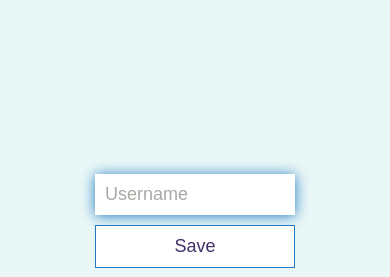
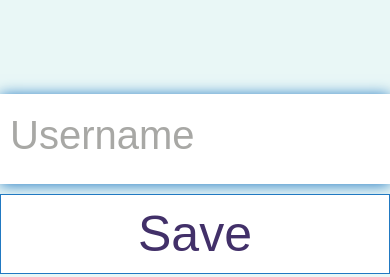
Before and after one commit to David-Ade-Creator/quizapp, a plain HTML site: page end.html in a window 390 px wide. Shown: the part 168-445 px from the top of the page. Drawn offline with Linux system fonts and the light colour scheme.

Commit message:
responsive design

```diff
--- a/style.css
+++ b/style.css
@@ -118,3 +118,21 @@ input{
 input::placeholder{
   color:#a8a8a5;
 }
+
+@media screen and (max-width:991px){
+  #home h1{
+    font-size: 150px;
+  }
+  .btn{
+    font-size: 50px;
+    width:100%;
+  }
+  input{
+    width: 100%;
+    height: 90px;
+    font-size: 30px;
+  }
+  input::placeholder{
+    font-size: 40px;
+  }
+}
```
Also changed, not shown: game.css (+17 -0 lines), highscores.css (+8 -0 lines).
